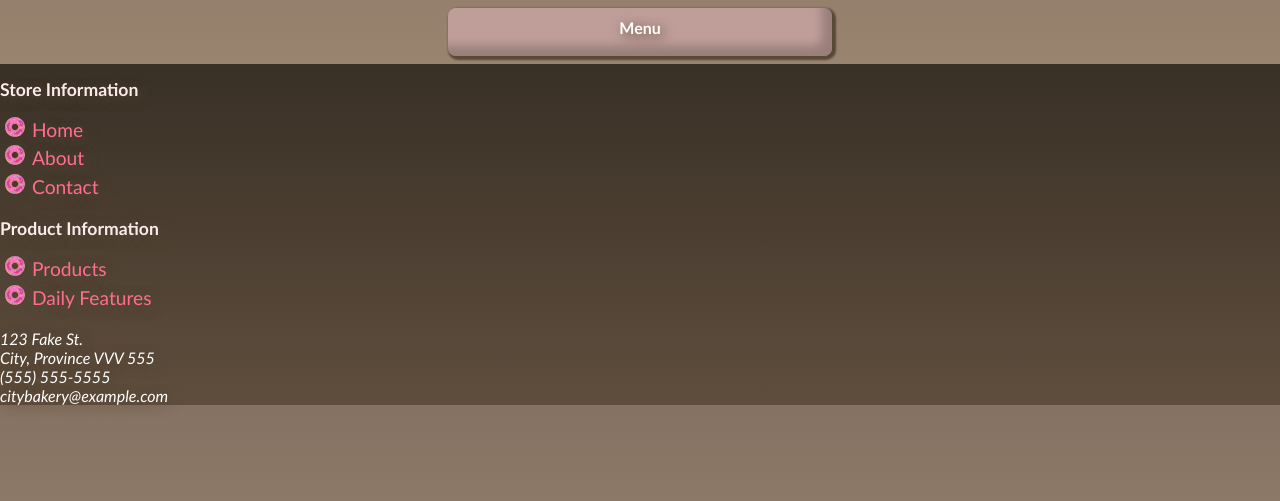
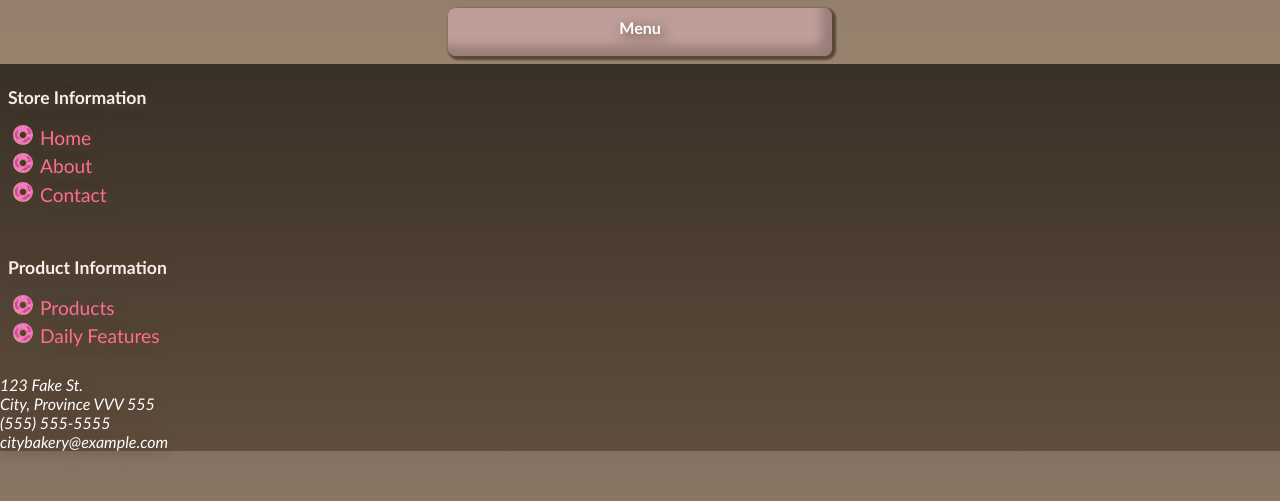
Before and after one commit to ImpendingKataclysm/bakery_website, a Django app: template main_site/templates/base.html in a window 1280 px wide. Shown: the part 203-704 px from the top of the page. Run offline with Django 3.2, Linux system fonts and the light colour scheme; the template is opened without the code that fills it, so the values that code supplies are empty.

Commit message:
Added padding to section elements

```diff
--- a/main_site/static/css/main.css
+++ b/main_site/static/css/main.css
@@ -23,6 +23,10 @@ p, li {
 
 p {
     padding: 1rem;
+}
+
+section {
+    padding: 0.5rem;
 }
 
 aside {
```
